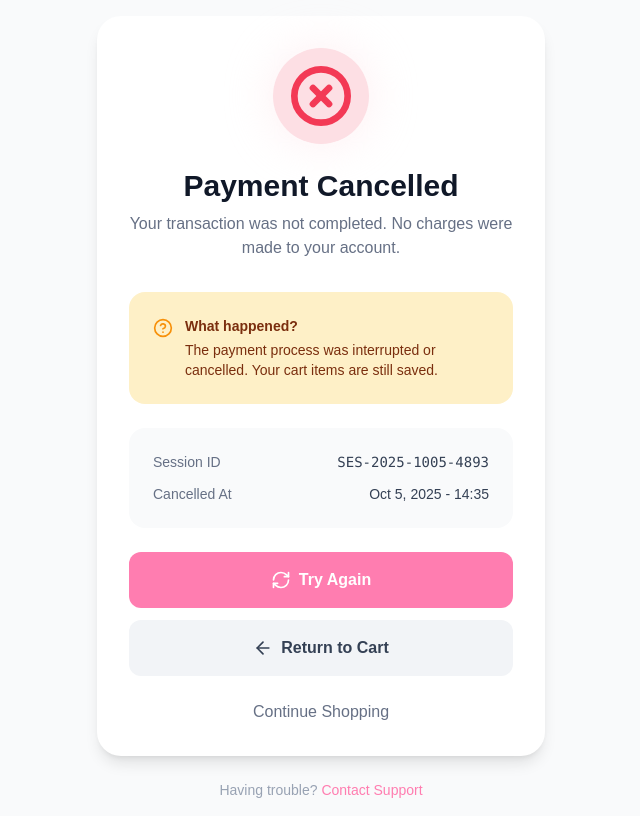
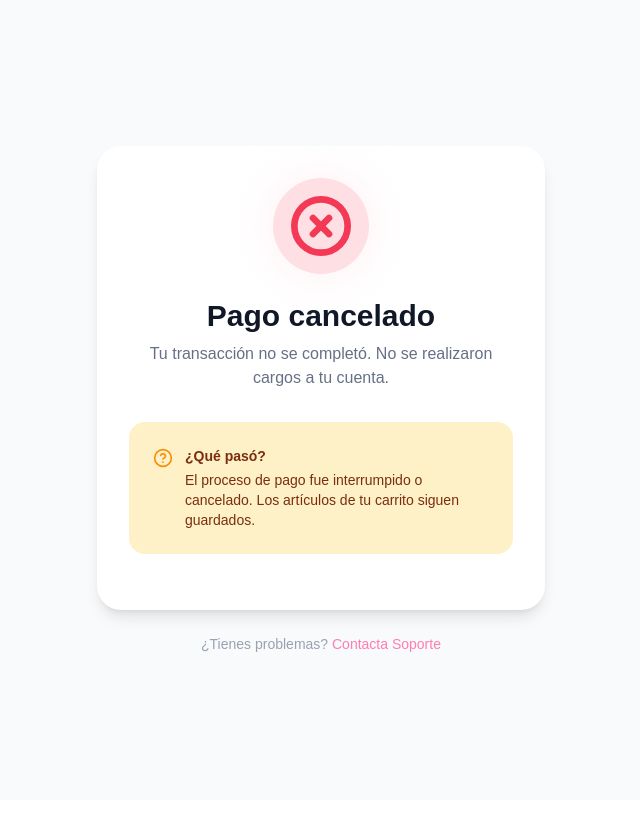
Before and after one commit to Safinder/safinder-website, a Next.js app: page /cancel-payment in a window 1280 px wide. Shown: the whole page, without its empty margins (319-959 px from the left). Built offline with nearby package versions, Linux system fonts and the light colour scheme.

Commit message:
Payment pages improved

```diff
--- a/app/cancel-payment/page.tsx
+++ b/app/cancel-payment/page.tsx
@@ -19,10 +19,10 @@ export default function CancelPaymentPage() {
 
           {/* Cancel Message */}
           <h1 className="text-3xl font-bold mb-2" style={{ color: '#101828' }}>
-            Payment Cancelled
+            Pago cancelado
           </h1>
           <p className="text-base mb-8" style={{ color: '#667085' }}>
-            Your transaction was not completed. No charges were made to your account.
+            Tu transacción no se completó. No se realizaron cargos a tu cuenta.
           </p>
 
           {/* Info Box */}
@@ -31,17 +31,17 @@ export default function CancelPaymentPage() {
               <HelpCircle className="w-5 h-5 flex-shrink-0 mt-0.5" style={{ color: '#F79009' }} />
               <div className="text-left">
                 <h3 className="font-semibold text-sm mb-1" style={{ color: '#7A2E0E' }}>
-                  What happened?
+                  ¿Qué pasó?
                 </h3>
                 <p className="text-sm" style={{ color: '#7A2E0E' }}>
-                  The payment process was interrupted or cancelled. Your cart items are still saved.
+                  El proceso de pago fue interrumpido o cancelado. Los artículos de tu carrito siguen guardados.
                 </p>
               </div>
             </div>
           </div>
 
           {/* Session Details */}
-          <div className="rounded-2xl p-6 mb-6" style={{ backgroundColor: '#F9FAFB' }}>
+          {/* <div className="rounded-2xl p-6 mb-6" style={{ backgroundColor: '#F9FAFB' }}>
             <div className="space-y-3">
               <div className="flex justify-between items-center">
                 <span className="text-sm" style={{ color: '#667085' }}>Session ID</span>
@@ -52,10 +52,10 @@ export default function CancelPaymentPage() {
                 <span className="text-sm" style={{ color: '#344054' }}>Oct 5, 2025 - 14:35</span>
               </div>
             </div>
-          </div>
+          </div> */}
 
           {/* Action Buttons */}
-          <div className="space-y-3">
+          {/* <div className="space-y-3">
             <button className="w-full rounded-xl py-4 px-6 font-semibold text-white flex items-center justify-center gap-2 transition-all hover:opacity-90"
                     style={{ backgroundColor: '#ff7db0' }}>
               <RefreshCw className="w-5 h-5" />
@@ -67,18 +67,18 @@ export default function CancelPaymentPage() {
               <ArrowLeft className="w-5 h-5" />
               Return to Cart
             </button>
-          </div>
+          </div> */}
 
           {/* Continue Button */}
-          <button className="w-full mt-6 text-base font-medium transition-all hover:opacity-70"
-                  style={{ color: '#667085' }}>
-            Continue Shopping
-          </button>
+          {/* <button className="w-full mt-6 text-base font-medium transition-all hover:opacity-70"
+                    style={{ color: '#667085' }}>
+              Continuar comprando
+            </button> */}
         </div>
 
         {/* Support Text */}
         <p className="text-center text-sm mt-6" style={{ color: '#98A2B3' }}>
-          Having trouble? <span className="font-medium" style={{ color: '#ff7db0' }}>Contact Support</span>
+          ¿Tienes problemas? <a href="mailto:soporte@safinder.es" className="font-medium" style={{ color: '#ff7db0' }}>Contacta Soporte</a>
         </p>
       </div>
     </div>
--- a/app/success-payment/page.tsx
+++ b/app/success-payment/page.tsx
@@ -8,25 +8,22 @@ export default function SuccessPaymentPage() {
         {/* Success Card */}
         <div className="bg-white rounded-3xl shadow-lg p-8 text-center">
           {/* Success Icon */}
-          <div className="flex justify-center mb-6">
-            <div className="relative">
-              <div className="absolute inset-0 bg-success-100 rounded-full blur-xl opacity-50"></div>
-              <div className="relative bg-success-100 rounded-full p-4">
+          <div className="flex justify-center mb-2">
+              <div className="relative bg-green-100 rounded-full p-4">
                 <CheckCircle className="w-16 h-16" style={{ color: '#12B76A' }} strokeWidth={2.5} />
               </div>
-            </div>
           </div>
 
           {/* Success Message */}
           <h1 className="text-3xl font-bold mb-2" style={{ color: '#101828' }}>
-            Payment Successful!
+            ¡Éxito!
           </h1>
           <p className="text-base mb-8" style={{ color: '#667085' }}>
-            Your transaction has been completed successfully
+            Tu transacción se ha completado con éxito
           </p>
 
           {/* Payment Details */}
-          <div className="rounded-2xl p-6 mb-6" style={{ backgroundColor: '#F9FAFB' }}>
+          {/* <div className="rounded-2xl p-6 mb-6" style={{ backgroundColor: '#F9FAFB' }}>
             <div className="space-y-4">
               <div className="flex justify-between items-center">
                 <span className="font-medium" style={{ color: '#667085' }}>Amount Paid</span>
@@ -46,10 +43,10 @@ export default function SuccessPaymentPage() {
                 <span className="text-sm" style={{ color: '#344054' }}>•••• 4242</span>
               </div>
             </div>
-          </div>
+          </div> */}
 
           {/* Action Buttons */}
-          <div className="space-y-3">
+          {/* <div className="space-y-3">
             <button className="w-full rounded-xl py-4 px-6 font-semibold text-white flex items-center justify-center gap-2 transition-all hover:opacity-90"
                     style={{ backgroundColor: '#ff7db0' }}>
               Download Receipt
@@ -61,19 +58,19 @@ export default function SuccessPaymentPage() {
               Email Receipt
               <Mail className="w-5 h-5" />
             </button>
-          </div>
+          </div> */}
 
           {/* Continue Button */}
-          <button className="w-full mt-6 text-base font-medium flex items-center justify-center gap-2 transition-all hover:gap-3"
+          {/* <button className="w-full mt-6 text-base font-medium flex items-center justify-center gap-2 transition-all hover:gap-3"
                   style={{ color: '#ff7db0' }}>
             Continue Shopping
             <ArrowRight className="w-5 h-5" />
-          </button>
+          </button> */}
         </div>
 
         {/* Support Text */}
         <p className="text-center text-sm mt-6" style={{ color: '#98A2B3' }}>
-          Need help? <span className="font-medium" style={{ color: '#ff7db0' }}>Contact Support</span>
+          ¿Necesitas ayuda? <a href="mailto:soporte@safinder.es" className="font-medium" style={{ color: '#ff7db0' }}>Contacta Soporte</a>
         </p>
       </div>
     </div>
```
Also changed, not shown: 1 other file (tests, documents, lock files or other folders).
